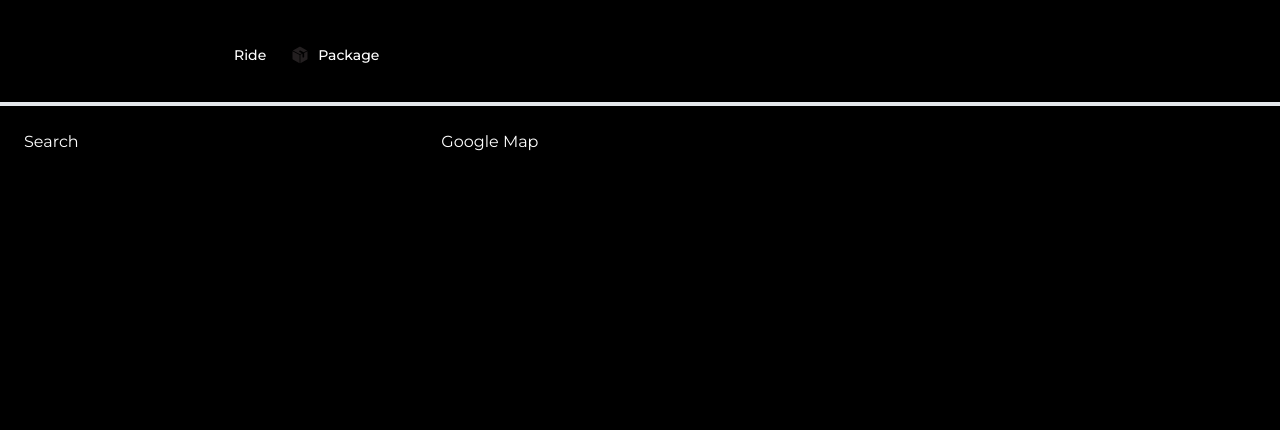
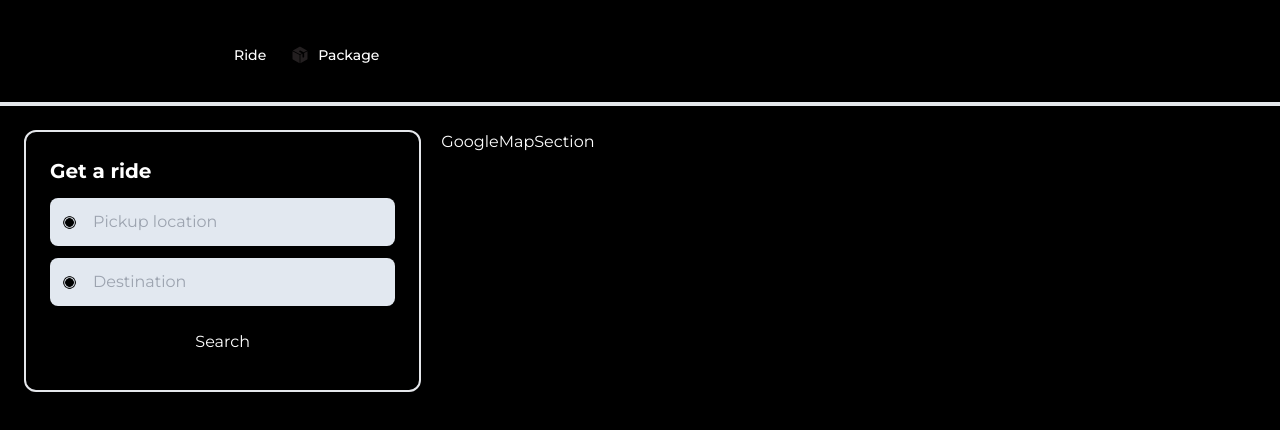
Before and after one commit to DuongXuanAnh/UberClone, a Next.js app: page / in a window 1280 px wide. Shown: the top 430 px of the page. Built offline with nearby package versions, Linux system fonts and the light colour scheme.

Commit message:
Search Section (UI)

```diff
--- /dev/null
+++ b/app/components/Home/GoogleMapSection.js
@@ -0,0 +1,9 @@
+import React from 'react'
+
+const GoogleMapSection = () => {
+  return (
+    <div>GoogleMapSection</div>
+  )
+}
+
+export default GoogleMapSection
--- /dev/null
+++ b/app/components/Home/InputItem.js
@@ -0,0 +1,13 @@
+import React from 'react'
+import Image from 'next/image'
+
+const InputItem = ({type}) => {
+  return (
+    <div className='flex items-center gap-4 bg-slate-200 p-3 rounded-lg mt-3'>
+        <Image src={type==='source' ? '/circle.png' : '/circle.png'} alt="source" width={15} height={15} />
+        <input type='text' placeholder={type==='source' ? 'Pickup location' : 'Destination'} className='w-full bg-transparent outline-none'/>
+    </div>
+  )
+}
+
+export default InputItem
--- /dev/null
+++ b/app/components/Home/SearchSection.js
@@ -0,0 +1,18 @@
+import React from 'react'
+import InputItem from './InputItem'
+
+const SearchSection = () => {
+  return (
+    <>
+    <div className='p-2 md:p-6 border-[2px] rounded-xl'>
+        <p className='text-[20px] font-bold'>Get a ride</p>
+        <InputItem type='source' />
+        <InputItem type='destination' />
+        <button className='w-full bg-black text-white p-3 mt-3 rounded-xl'>Search</button>
+    </div>
+
+    </>
+  )
+}
+
+export default SearchSection
--- a/app/page.js
+++ b/app/page.js
@@ -1,10 +1,16 @@
+import GoogleMapSection from "./components/Home/GoogleMapSection";
+import SearchSection from "./components/Home/SearchSection";
 
 export default function Home() {
   return (
 
     <div className="p-6 grid grid-cols-1 md:grid-cols-3 gap-5">
-      <div>Search</div>
-      <div className="col-span-2">Google Map</div>
+      <div>
+        <SearchSection />
+      </div>
+      <div className="col-span-2">
+        <GoogleMapSection />
+      </div>
     </div>
 
   );
```
Also changed, not shown: public/circle.png (added).
